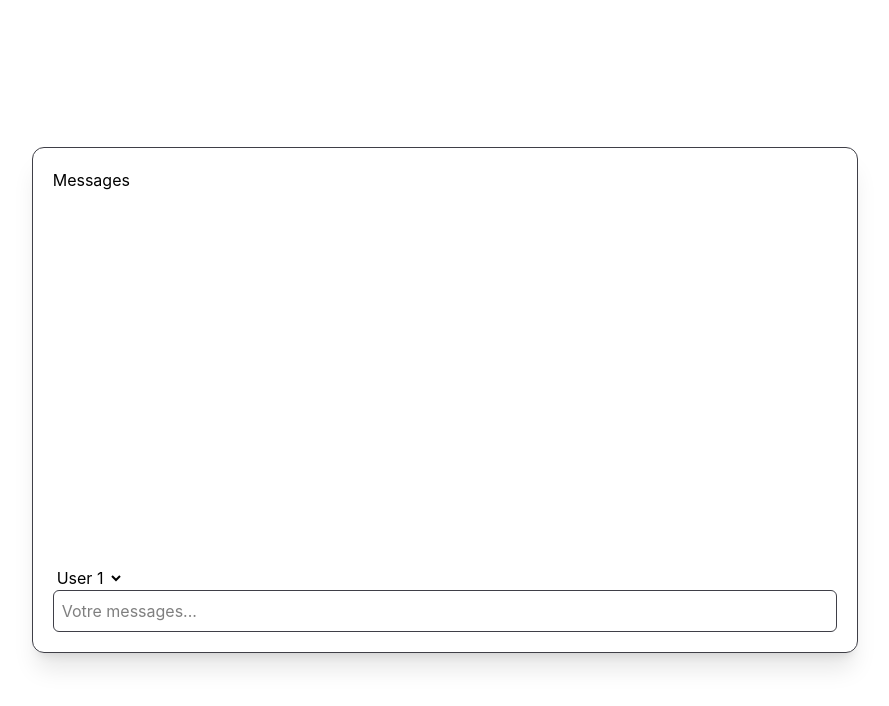
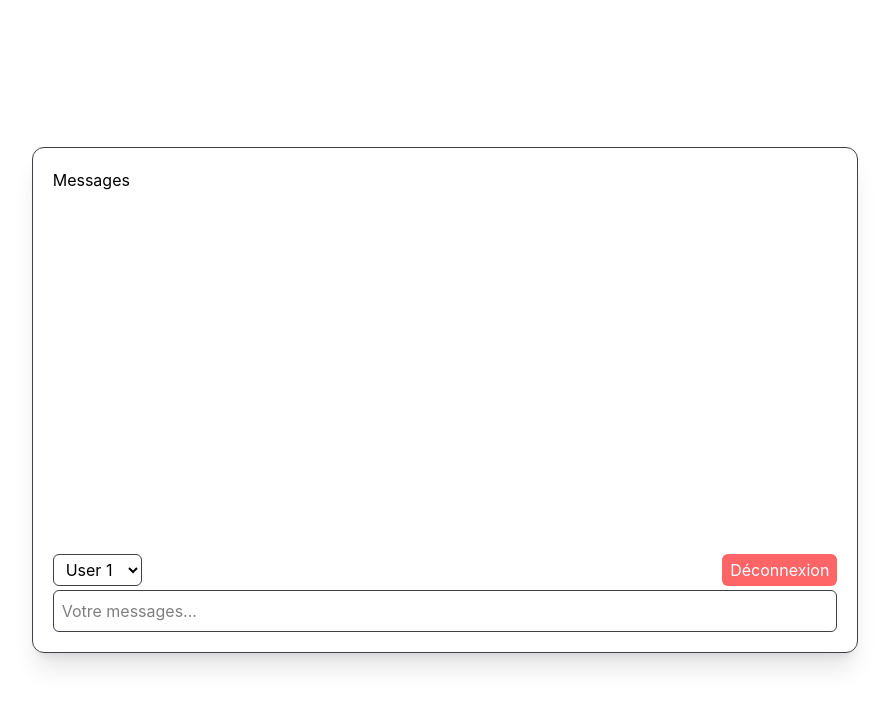
Before and after one commit to David-Hoang/m1-cloud-messages, a Vue app: page / in a window 1280 px wide. Shown: the top 706 px of the page, without its empty margins (195-1084 px from the left). Built offline with nearby package versions, Linux system fonts and the light colour scheme; the HTML template or start-up script is replaced by a standard one.

Commit message:
feat: add button disconnect

```diff
--- a/src/App.vue
+++ b/src/App.vue
@@ -10,12 +10,16 @@
       <div class="p-5 flex-1">
         Messages
       </div>
-      <div class="p-5">
-        <select name="user" id="users">
-          <option value="user1">User 1</option>
-          <option value="user2">User 2</option>
-          <option value="user3">User 3</option>
-        </select>
+      <div class="p-5 flex flex-col gap-1">
+        <div class="flex justify-between">
+          <select name="targets" id="users" class="border border-zinc-700 bg-state-200 px-2 py-1 rounded-md">
+            <option value="targets1">User 1</option>
+            <option value="targets2">User 2</option>
+            <option value="targets3">User 3</option>
+          </select>
+
+          <button class="rounded-md bg-red-400 px-2 py-1 text-white">Déconnexion</button>
+        </div>
         <input v-model="message" class="w-full rounded-md border border-zinc-700 bg-state-200 p-2" placeholder="Votre messages...">
         </input>
       </div>
```
